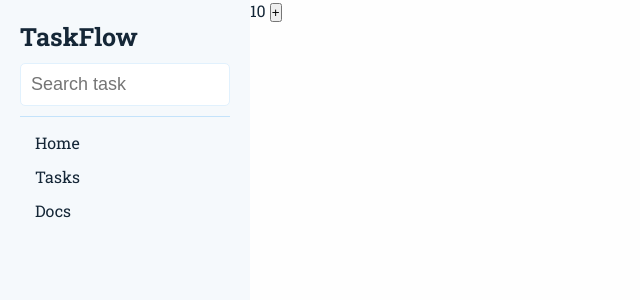
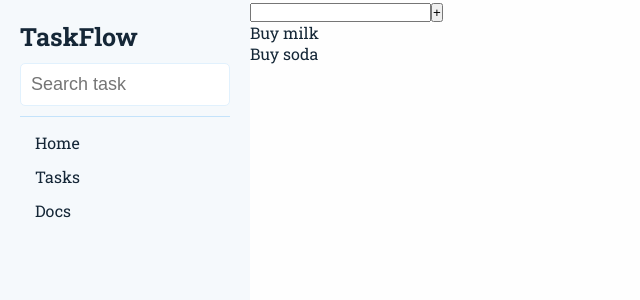
Before and after one commit to sandeepkumardev/frontend101, a React (Vite) app in the folder base/: page /tasks in a window 1280 px wide. Shown: the top 300 px of the page, without its empty margins (0-640 px from the left). Built offline with nearby package versions, Linux system fonts and the light colour scheme.

Commit message:
feat: add counter and tasks states

```diff
--- a/base/src/pages/Tasks.jsx
+++ b/base/src/pages/Tasks.jsx
@@ -1,22 +1,32 @@
 import { useState } from "react";
 
 const Tasks = () => {
-  // let count = 10;
-  const [count, setCount] = useState(10);
+  const [input, setInput] = useState("");
+  const [tasks, setTasks] = useState([]);
 
-  const inc = () => {
-    console.log(count);
-    // count = count + 1;
-    setCount(count + 1);
+  const handleInput = (e) => {
+    setInput(e.target.value);
+  };
+
+  const handleAdd = () => {
+    setTasks([...tasks, input]);
   };
 
   return (
     <div>
-      {count} <button onClick={inc}>+</button>
+      <div>
+        <input value={input} onChange={handleInput} />
+        <button onClick={handleAdd}>+</button>
+      </div>
+
+      <div>
+        <ul>
+          <li>Buy milk</li>
+          <li>Buy soda</li>
+        </ul>
+      </div>
     </div>
   );
 };
 
 export default Tasks;
-
-// useState
```
Also changed, not shown: base/src/pages/Counter.jsx (added, +31 -0 lines).
